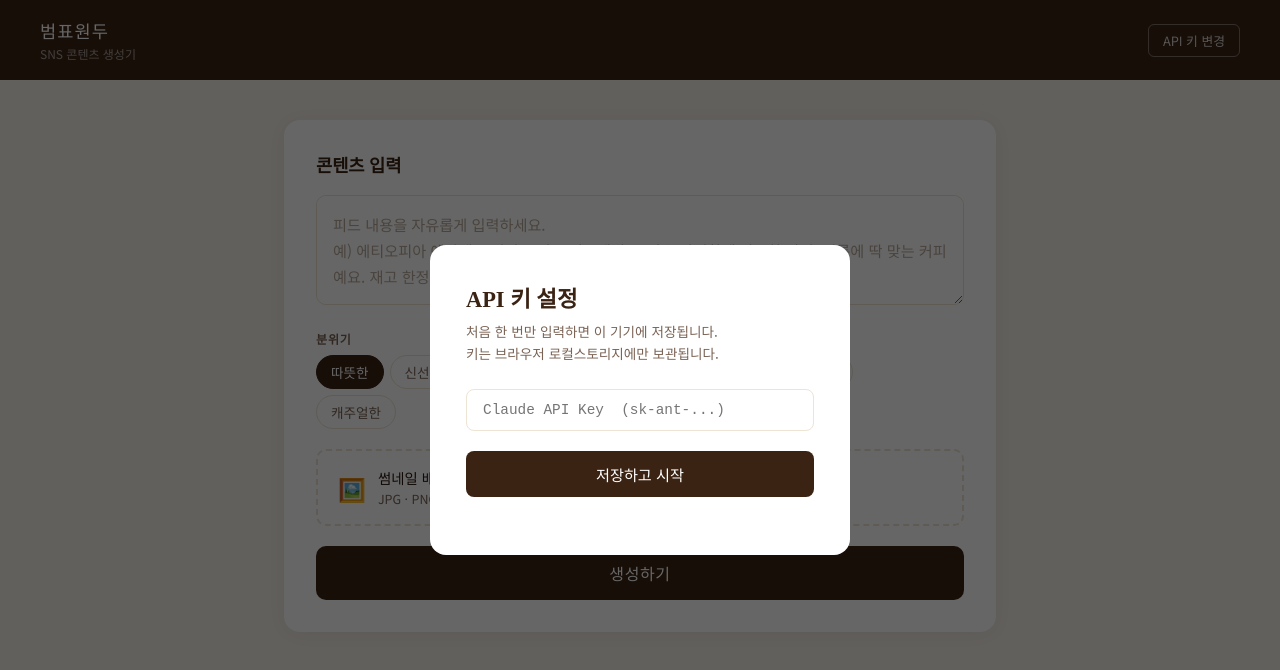
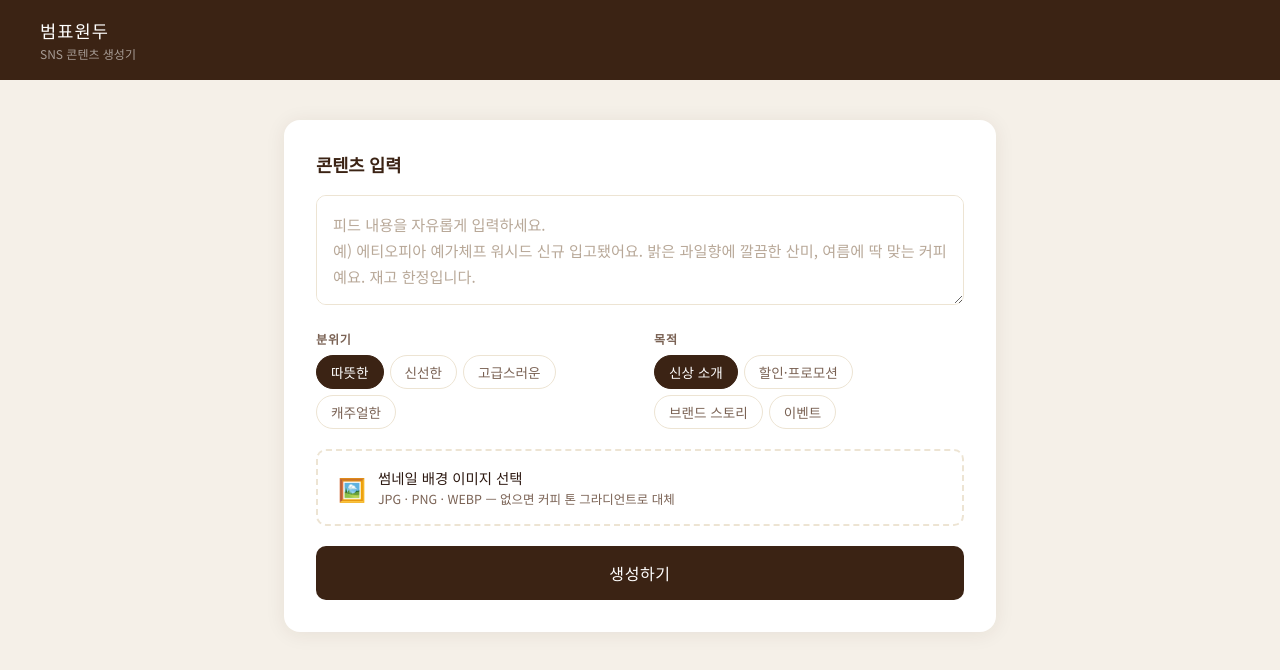
Before and after one commit to bumpyobeans/sns-content-generator, a website: page index.html in a window 1280 px wide. Drawn offline with nearby package versions, Linux system fonts and the light colour scheme.

Commit message:
Remove client-side API key modal, use server env var
API 키 팝업 제거 — 프론트에서 키 입력/저장 로직 삭제.
서버가 ANTHROPIC_API_KEY 환경변수를 직접 사용하도록 변경.

Co-Authored-By: Claude Sonnet 4.6 <noreply@anthropic.com>

```diff
--- a/index.html
+++ b/index.html
@@ -21,16 +21,6 @@
     }
 
     body { font-family: 'Noto Sans KR', sans-serif; background: var(--cream); color: var(--text); min-height: 100vh; }
-
-    /* ── Modal ── */
-    .modal-overlay { display: none; position: fixed; inset: 0; background: rgba(0,0,0,0.6); z-index: 100; align-items: center; justify-content: center; }
-    .modal-overlay.active { display: flex; }
-    .modal-box { background: #fff; border-radius: 16px; padding: 36px; width: 420px; max-width: 90vw; }
-    .modal-box h2 { font-family: 'Noto Serif KR', serif; color: var(--brown-dark); margin-bottom: 8px; font-size: 1.4rem; }
-    .modal-box p  { color: var(--text-muted); font-size: 0.85rem; margin-bottom: 24px; line-height: 1.6; }
-    .modal-box input { width: 100%; padding: 12px 16px; border: 1.5px solid var(--cream-dark); border-radius: 8px; font-size: 0.9rem; font-family: monospace; margin-bottom: 12px; outline: none; color: var(--text); }
-    .modal-box input:focus { border-color: var(--brown-mid); }
-    .key-error { color: #c0392b; font-size: 0.8rem; margin-top: 4px; min-height: 18px; }
 
     /* ── Header ── */
     header { background: var(--brown-dark); color: #fff; padding: 18px 40px; display: flex; align-items: center; justify-content: space-between; }
@@ -149,25 +139,11 @@
 </head>
 <body>
 
-<!-- API Key Modal (Claude만) -->
-<div class="modal-overlay" id="keyModal">
-  <div class="modal-box">
-    <h2>API 키 설정</h2>
-    <p>처음 한 번만 입력하면 이 기기에 저장됩니다.<br>키는 브라우저 로컬스토리지에만 보관됩니다.</p>
-    <input type="password" id="claudeKeyInput" placeholder="Claude API Key  (sk-ant-...)">
-    <button class="btn-primary" onclick="saveKeys()">저장하고 시작</button>
-    <div class="key-error" id="keyError"></div>
-  </div>
-</div>
-
 <!-- Header -->
 <header>
   <div>
     <div class="header-brand">범표원두</div>
     <div class="header-sub">SNS 콘텐츠 생성기</div>
-  </div>
-  <div class="header-actions">
-    <button onclick="resetKeys()">API 키 변경</button>
   </div>
 </header>
 
@@ -317,34 +293,6 @@
   let selectedPurpose    = '신상 소개';
   let uploadedImageDataUrl = null;
 
-  // ── Init ──
-  window.addEventListener('load', () => {
-    const saved = localStorage.getItem('bpwd_claude');
-    if (saved) {
-      document.getElementById('claudeKeyInput').value = saved;
-    } else {
-      document.getElementById('keyModal').classList.add('active');
-    }
-  });
-
-  // ── API Key ──
-  function saveKeys() {
-    const claude = document.getElementById('claudeKeyInput').value.trim();
-    const err    = document.getElementById('keyError');
-    err.textContent = '';
-    if (!claude)                          { err.textContent = 'Claude API 키를 입력해주세요.'; return; }
-    if (!claude.startsWith('sk-ant-'))    { err.textContent = 'Claude 키는 sk-ant- 로 시작해야 합니다.'; return; }
-    localStorage.setItem('bpwd_claude', claude);
-    document.getElementById('keyModal').classList.remove('active');
-  }
-
-  function resetKeys() {
-    const existing = localStorage.getItem('bpwd_claude');
-    if (existing) document.getElementById('claudeKeyInput').value = existing;
-    document.getElementById('keyError').textContent = '';
-    document.getElementById('keyModal').classList.add('active');
-  }
-
   // ── Tags ──
   function selectTag(group, value, el) {
     const gid = group === 'mood' ? 'moodGroup' : 'purposeGroup';
@@ -395,9 +343,6 @@
     const content = document.getElementById('contentInput').value.trim();
     if (!content) { alert('피드 내용을 입력해주세요.'); return; }
 
-    const claudeKey = localStorage.getItem('bpwd_claude');
-    if (!claudeKey) { document.getElementById('keyModal').classList.add('active'); return; }
-
     const btn = document.getElementById('generateBtn');
     const bar = document.getElementById('loadingBar');
     const msg = document.getElementById('loadingMsg');
@@ -408,7 +353,7 @@
 
     try {
       msg.textContent = 'Claude로 피드 텍스트 생성 중...';
-      const result = await callClaude(content, selectedMood, selectedPurpose, claudeKey);
+      const result = await callClaude(content, selectedMood, selectedPurpose);
 
       msg.textContent = '렌더링 중...';
       renderOutput(result, uploadedImageDataUrl);
@@ -426,7 +371,7 @@
   }
 
   // ── Claude API ──
-  async function callClaude(content, mood, purpose, key) {
+  async function callClaude(content, mood, purpose) {
     const prompt = `당신은 범표원두의 SNS 콘텐츠 변환 담당자입니다.
 입력된 피드 원문을 아래 세 채널용으로 각각 변환하세요.
 
@@ -466,7 +411,6 @@
       method: 'POST',
       headers: { 'content-type': 'application/json' },
       body: JSON.stringify({
-        apiKey: key,
         model: 'claude-sonnet-4-6',
         max_tokens: 2048,
         messages: [{ role: 'user', content: prompt }]
--- a/server.js
+++ b/server.js
@@ -25,10 +25,10 @@ function httpsPost(hostname, urlPath, headers, body) {
 // Claude 프록시
 app.post('/api/claude', async (req, res) => {
   try {
-    const { apiKey, ...payload } = req.body;
+    const payload = req.body;
     const result = await httpsPost(
       'api.anthropic.com', '/v1/messages',
-      { 'x-api-key': apiKey, 'anthropic-version': '2023-06-01', 'content-type': 'application/json' },
+      { 'x-api-key': process.env.ANTHROPIC_API_KEY, 'anthropic-version': '2023-06-01', 'content-type': 'application/json' },
       payload
     );
     res.status(result.status).type('json').send(result.body);
```
Also changed, not shown: 1 other file.
